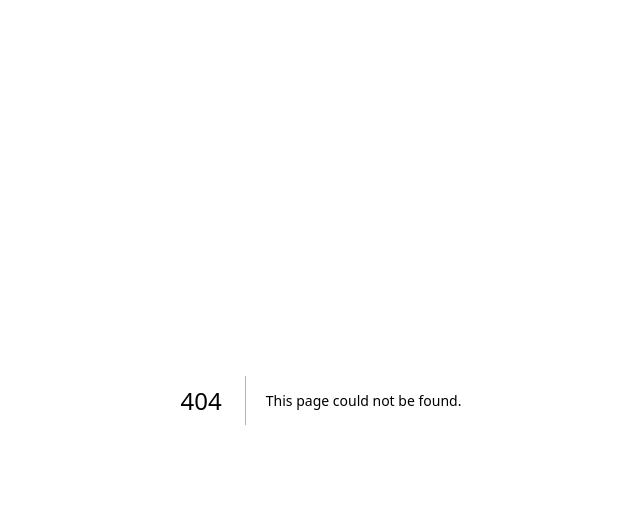
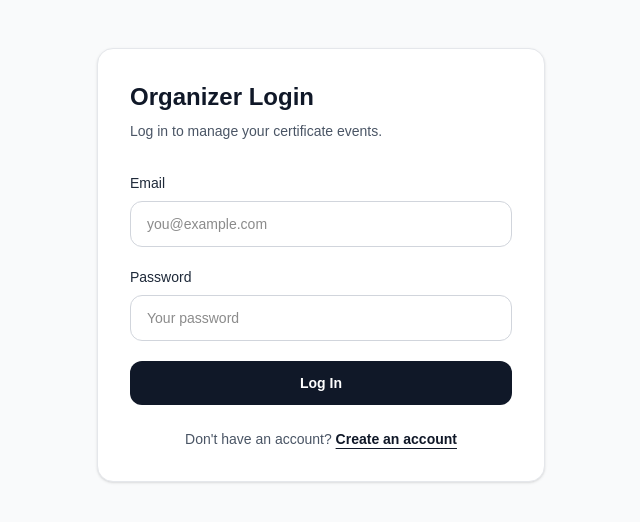
Before and after one commit to shaurya3571/certificate-generator, a Next.js app: page /login in a window 1280 px wide. Before the commit this address had no page. Shown: the top 522 px of the page, without its empty margins (319-959 px from the left). Built offline with nearby package versions, Linux system fonts and the light colour scheme; no server answers.

Commit message:
feat: add organizer login

```diff
--- /dev/null
+++ b/src/app/login/page.tsx
@@ -0,0 +1,162 @@
+"use client";
+
+import { FormEvent, useState } from "react";
+import Link from "next/link";
+import { useRouter } from "next/navigation";
+
+import { signIn } from "@/lib/supabase/auth";
+import {
+  validateCredentials,
+} from "@/lib/auth/validation";
+
+export default function LoginPage() {
+  const router = useRouter();
+
+  const [email, setEmail] = useState("");
+  const [password, setPassword] =
+    useState("");
+
+  const [error, setError] =
+    useState<string | null>(null);
+
+  const [loading, setLoading] =
+    useState(false);
+
+  const handleSubmit = async (
+    event: FormEvent<HTMLFormElement>,
+  ) => {
+    event.preventDefault();
+
+    setError(null);
+
+    const validationError =
+      validateCredentials(
+        email,
+        password,
+      );
+
+    if (validationError) {
+      setError(validationError);
+      return;
+    }
+
+    setLoading(true);
+
+    try {
+      await signIn({
+        email,
+        password,
+      });
+
+      router.push("/");
+      router.refresh();
+    } catch (err) {
+      setError(
+        err instanceof Error
+          ? err.message
+          : "Unable to log in.",
+      );
+    } finally {
+      setLoading(false);
+    }
+  };
+
+  return (
+    <main className="min-h-screen bg-gray-50 px-4 py-12">
+      <div className="mx-auto max-w-md">
+        <div className="rounded-2xl border border-gray-200 bg-white p-6 shadow-sm sm:p-8">
+          <div className="mb-8">
+            <h1 className="text-2xl font-bold text-gray-900">
+              Organizer Login
+            </h1>
+
+            <p className="mt-2 text-sm text-gray-600">
+              Log in to manage your certificate
+              events.
+            </p>
+          </div>
+
+          {error && (
+            <div
+              role="alert"
+              className="mb-6 rounded-xl border border-red-200 bg-red-50 p-4"
+            >
+              <p className="text-sm text-red-700">
+                {error}
+              </p>
+            </div>
+          )}
+
+          <form
+            onSubmit={handleSubmit}
+            className="space-y-5"
+          >
+            <div>
+              <label
+                htmlFor="email"
+                className="mb-2 block text-sm font-medium text-gray-800"
+              >
+                Email
+              </label>
+
+              <input
+                id="email"
+                type="email"
+                value={email}
+                onChange={(event) =>
+                  setEmail(event.target.value)
+                }
+                placeholder="you@example.com"
+                autoComplete="email"
+                disabled={loading}
+                className="w-full rounded-xl border border-gray-300 px-4 py-3 text-sm outline-none transition focus:border-gray-500 disabled:bg-gray-100"
+              />
+            </div>
+
+            <div>
+              <label
+                htmlFor="password"
+                className="mb-2 block text-sm font-medium text-gray-800"
+              >
+                Password
+              </label>
+
+              <input
+                id="password"
+                type="password"
+                value={password}
+                onChange={(event) =>
+                  setPassword(event.target.value)
+                }
+                placeholder="Your password"
+                autoComplete="current-password"
+                disabled={loading}
+                className="w-full rounded-xl border border-gray-300 px-4 py-3 text-sm outline-none transition focus:border-gray-500 disabled:bg-gray-100"
+              />
+            </div>
+
+            <button
+              type="submit"
+              disabled={loading}
+              className="w-full rounded-xl bg-gray-900 px-5 py-3 text-sm font-semibold text-white transition hover:bg-gray-800 disabled:cursor-not-allowed disabled:bg-gray-400"
+            >
+              {loading
+                ? "Logging in..."
+                : "Log In"}
+            </button>
+          </form>
+
+          <p className="mt-6 text-center text-sm text-gray-600">
+            Don&apos;t have an account?{" "}
+            <Link
+              href="/signup"
+              className="font-semibold text-gray-900 underline underline-offset-4"
+            >
+              Create an account
+            </Link>
+          </p>
+        </div>
+      </div>
+    </main>
+  );
+}
```
